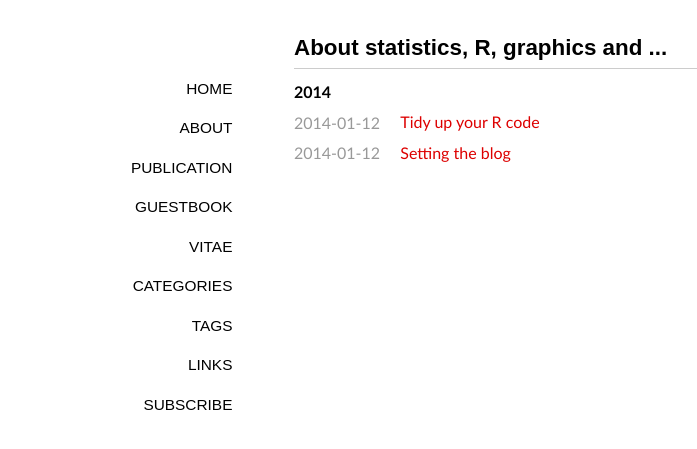
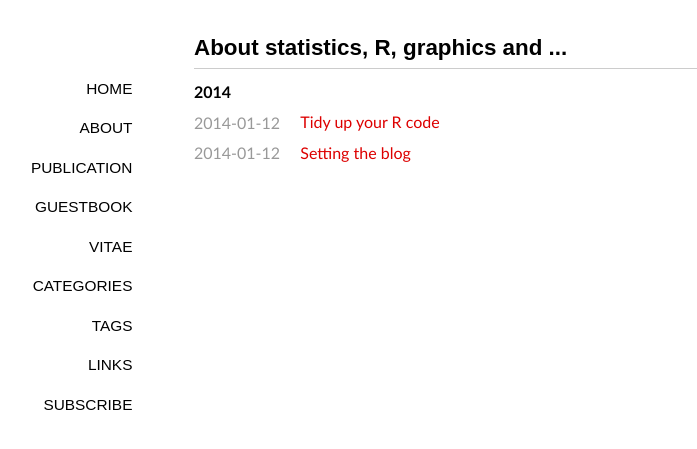
Before and after one commit to ablejec/ablejec.github.io, a Jekyll site: the page built from blog/index.md, in a window 1280 px wide. Shown: the top 449 px of the page, without its empty margins (46-743 px from the left). Built offline with Jekyll 4.4.1, drawn with Linux system fonts in a browser that asks for light colours; some web fonts are replaced; Markdown is read by kramdown in place of the engine named in the settings.

Commit message:
Changed width in style.css

```diff
--- a/media/css/my.css
+++ b/media/css/my.css
@@ -14,7 +14,7 @@
     }
     */
     #sidebar {
-    float: right;
+      float: right;
       border: 1px solid red;
       width: 200px;
     }
--- a/media/css/style.css
+++ b/media/css/style.css
@@ -25,7 +25,7 @@ pre code{margin:1em 0;font-size:13px;line-height:1.6;display:block;overflow:auto
 blockquote{display:block;text-align:justify;border-left:4px solid #eeeeee;}
 blockquote{margin:1em 0em;padding-left:1.5em;}
 blockquote p{margin:0;padding:.5em 0;}
-#container{width:600px;margin:2em auto;display:block;padding:0 2em;}
+#container{width:800px;margin:2em auto;display:block;padding:0 2em;} /* was 600 */
 .content{font-size:16px;line-height:24px;}
 .content h1{padding:.5em 0;}
 .content img{max-width:600px;display:block;margin:4px auto;-webkit-box-shadow:#999 1px 1px 4px;-moz-box-shadow:#999 1px 1px 4px;box-shadow:#999 1px 1px 4px;}
```
